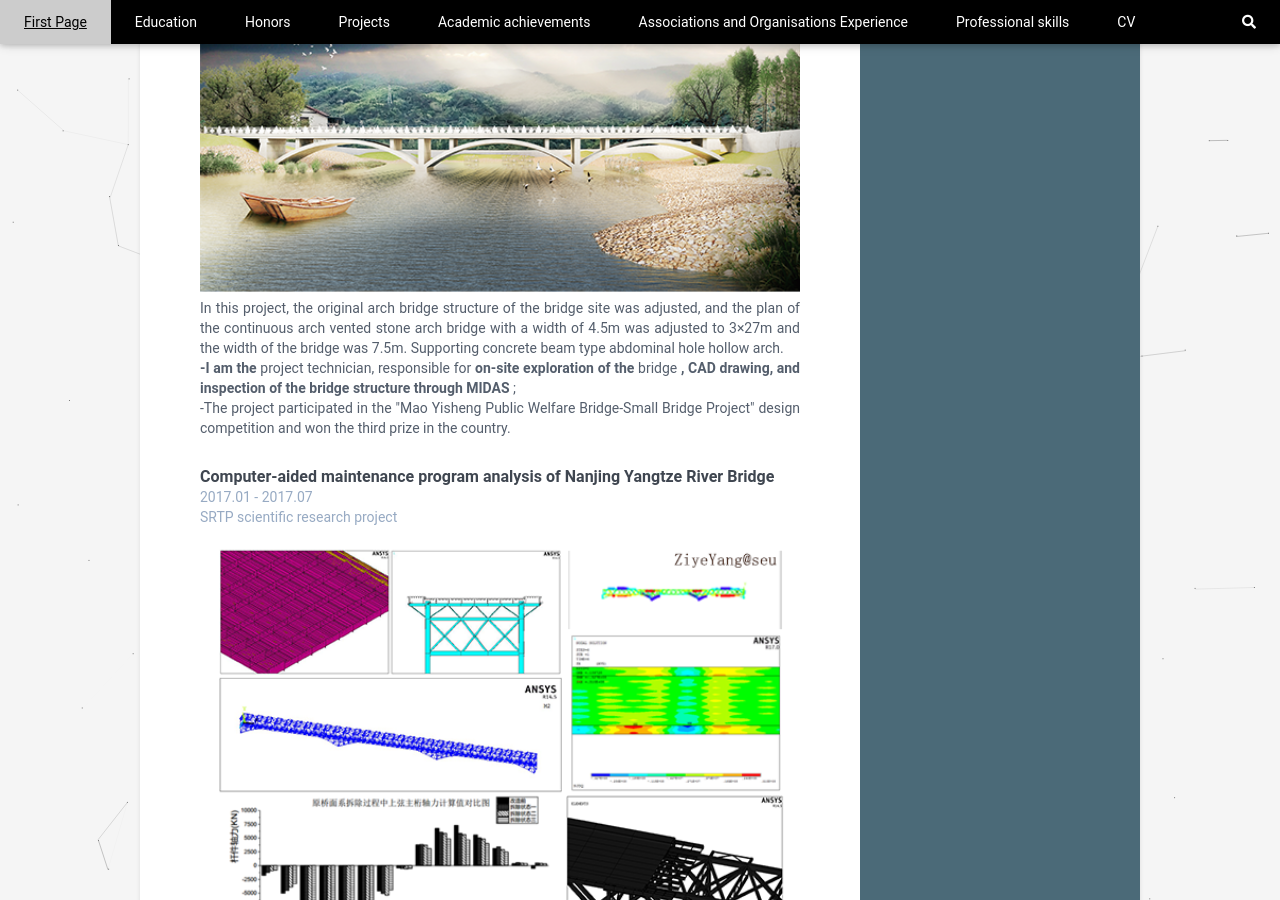
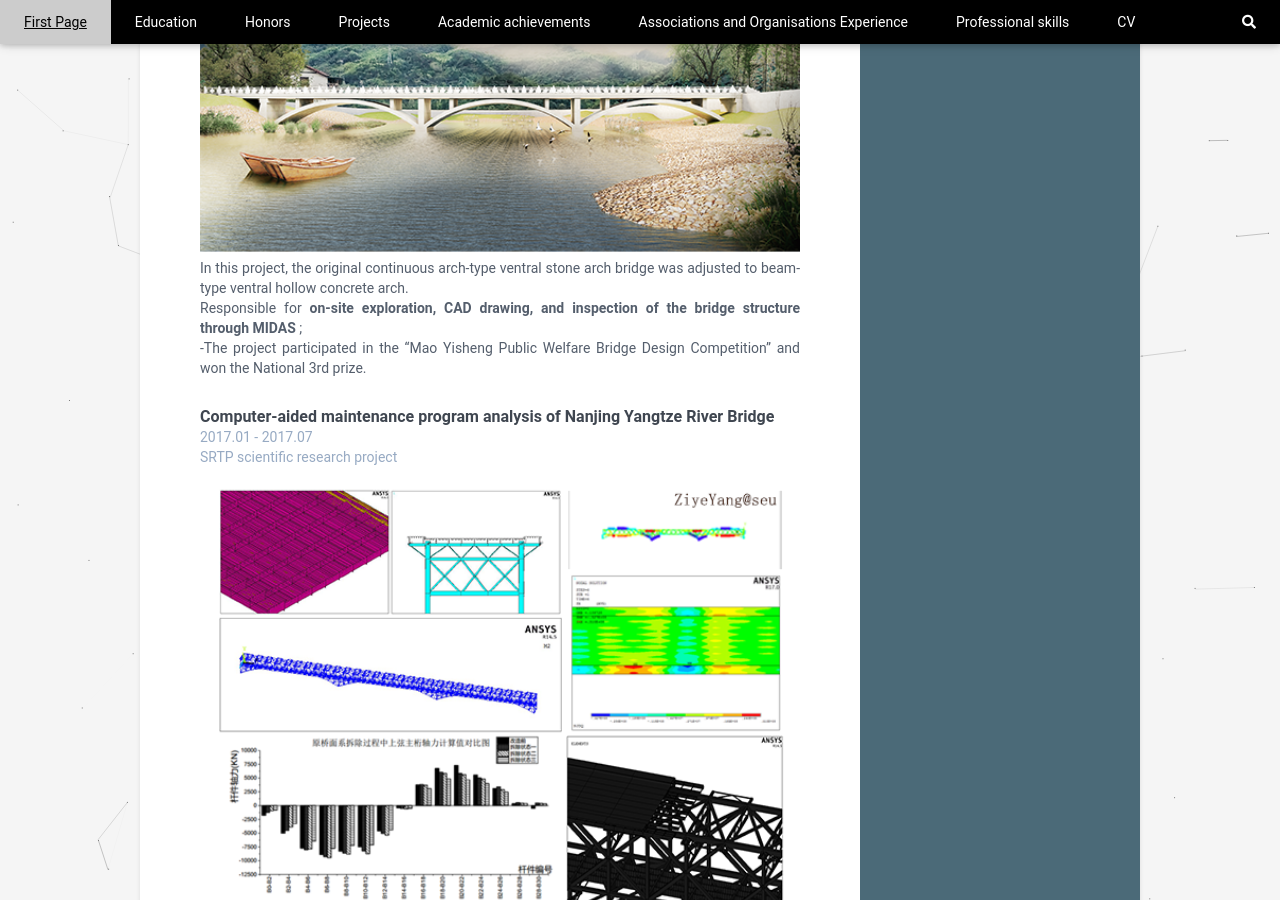
Before and after one commit to luohualuanbinfen/CV_EN, a Jekyll site: the page built from index.html, in a window 1280 px wide and 900 px high, scrolled down 3103 px. Built offline with Jekyll 4.4.1, drawn with Linux system fonts in a browser that asks for light colours; some of the changed text lies outside the part shown.

Commit message:
Update data.yml

```diff
--- a/_data/data.yml
+++ b/_data/data.yml
@@ -108,7 +108,7 @@
           </tr>
           <tr>
           <td> 2019.11 </td>
-          <td> The 3rd Natinal Mao Yisheng Public Welfare Bridge Design Competition</td>
+          <td> The 3rd Mao Yisheng Public Welfare Bridge Design Competition</td>
           <td> 1st Prize </td>
           </tr>
           <tr>
@@ -118,12 +118,12 @@
           </tr>
           <tr>
           <td> 2018.11 </td>
-          <td> The 2nd Natinal Mao Yisheng Public Welfare Bridge Design Competition</td>
+          <td> The 2nd Mao Yisheng Public Welfare Bridge Design Competition</td>
           <td> Honorable Mention </td>
           </tr>
           <tr>
           <td> 2017.12 </td>
-          <td> The 1st Natinal Mao Yisheng Public Welfare Bridge Design Competition</td>
+          <td> The 1st Mao Yisheng Public Welfare Bridge Design Competition</td>
           <td> 3rd Prize </td>
           </tr>
           <tr>
@@ -270,6 +270,7 @@
         The project aimed at putting forward a suitable <b>pile foundation underpinning</b> plan, considering the surrounding environment, construction conditions, and working space on site, for the problem--a tunnel (between Fujian Road Station and Chenghe Village Station on Nanjing Metro Line 7) crossing through pile foundations of bridges(Fujian Road Bridge and Fujian Road West Bridge).
         </br> - Responsible for establishing the finite element model of underpinning pile foundation and cap through <b>MIDAS/FEA</b>;
         </br> - By analyzing the axial force and vertical displacement of pile foundation, the internal force of cover beam and pile cap, to ensure the safety of bridge structure during pile foundation underpinning and shield construction;
+
     - role: <b>Study on Early Cracks of Prestressed Concrete Box Girder</b>
       # link: "#"
       time: 2017.09 - 2018.06
@@ -279,16 +280,16 @@
         The study mainly focused on the causes of early cracking of a prestressed concrete box-girder bridge’s top slab in the Hangzhou-Ningbo Expressway Highway of the Hangzhou Bay Bridge.
         </br> -Through FEM, the study confirmed that the <b>age difference</b> of the layered pouring concrete and the uneven temperature field inside the box girder caused by the <b>concrete hydration heat effect</b> could raise difference in shrinkage between top slab and web of the box girder were the two main factors ( <b>first-level factors</b> ) causing cracks in the box girder roof in this project;
         </br> -By analyzing the influence of controllable factors (<b>secondary factors</b>) such as <b>changes in concrete elastic modulus, layered pouring time interval, reinforcement arrangement, and linear expansion coefficient</b>, on cracking degree, reasonable suggestions were made for material selection, design method, and construction measures to improve the early cracking state of the concrete box girder.
+
     - role: <b>Bridge renovation project-"Qingshan Town Tangdian Bridge"</b>
       link: "https://tc.seu.edu.cn/2017/1213/c897a205277/page.htm"
       time:  2017.07 - 2017.12
       company: Competition
       picture: dyjmys.png
       details: |
-        In this project, the original arch bridge structure of the bridge site was adjusted, and the plan of the continuous arch vented stone arch bridge with a width of 4.5m was adjusted to 3×27m and the width of the bridge was 7.5m.
-        Supporting concrete beam type abdominal hole hollow arch.
-        </br> <b>-I am the</b> project technician, responsible for <b>on-site exploration of the</b> bridge <b>, CAD drawing, and inspection of the bridge structure through MIDAS</b> ;
-        </br> -The project participated in the "Mao Yisheng Public Welfare Bridge-Small Bridge Project" design competition and won the third prize in the country.
+        In this project, the original continuous arch-type ventral stone arch bridge was adjusted to beam-type ventral hollow concrete arch.
+        </br> Responsible for <b>on-site exploration, CAD drawing, and inspection of the bridge structure through MIDAS</b> ;
+        </br> -The project participated in the “Mao Yisheng Public Welfare Bridge Design Competition” and won the National 3rd prize.
 
     - role: <b>Computer-aided maintenance program analysis of Nanjing Yangtze River Bridge</b>
       link: "assets/images/NJCJDQ_ZB.jpg"
```
